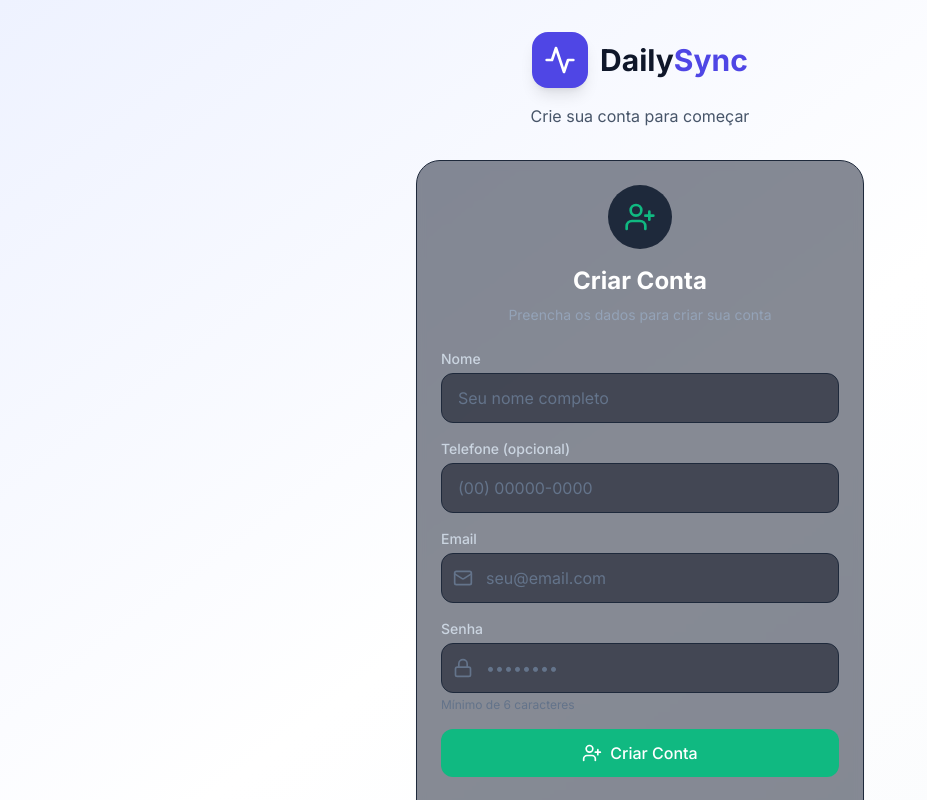
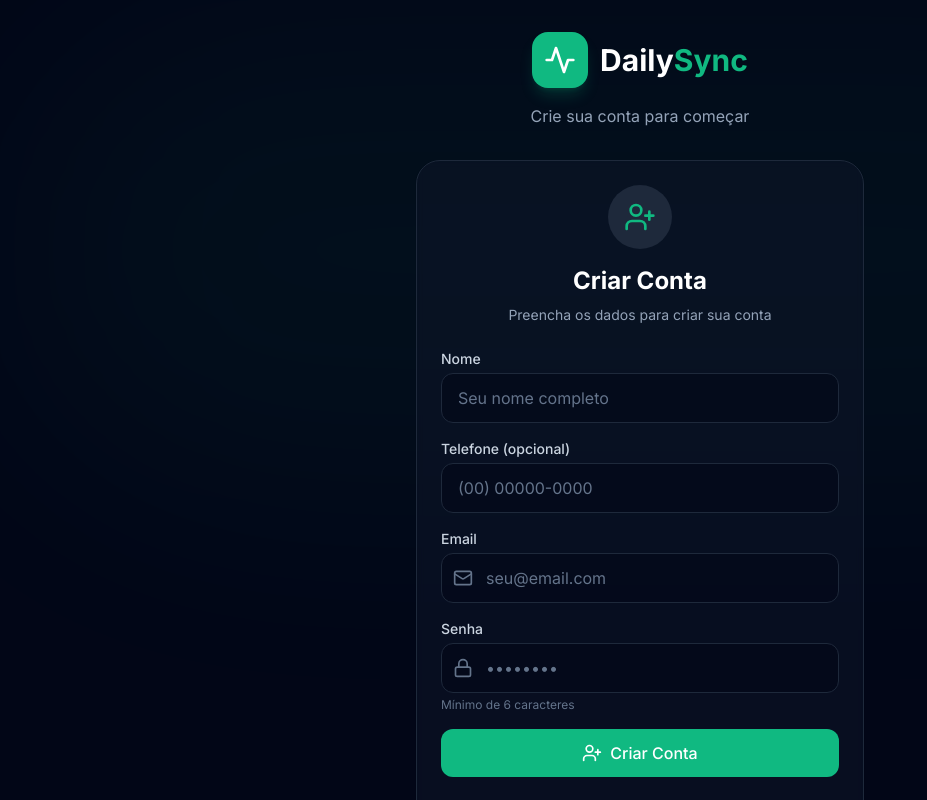
Before and after one commit to andredfaria/daily, a Next.js app: page /register in a window 1280 px wide. Shown: the top 800 px of the page, without its empty margins (0-927 px from the left). Built offline with nearby package versions, Linux system fonts and the light colour scheme; no server answers.

Commit message:
dark mode

```diff
--- a/app/create/page.tsx
+++ b/app/create/page.tsx
@@ -3,13 +3,13 @@ import UserForm from '@/components/UserForm'
 
 export default function CreatePage() {
   return (
-    <>
+    <div className="min-h-screen bg-slate-950">
       <Navbar title="Criar Novo Usuário" showBack />
-      <main className="max-w-2xl mx-auto px-4 sm:px-6 lg:px-8 py-8">
+      <main className="max-w-2xl mx-auto px-4 sm:px-6 lg:px-8 py-8 pt-24">
         <div className="fade-in">
           <UserForm />
         </div>
       </main>
-    </>
+    </div>
   )
 }
--- a/app/dashboard/page.tsx
+++ b/app/dashboard/page.tsx
@@ -10,9 +10,9 @@ export default async function DashboardPage({ searchParams }: PageProps) {
   const userId = params.id
 
   return (
-    <div className="min-h-screen bg-white dark:bg-zinc-950 text-zinc-900 dark:text-zinc-50 transition-colors duration-300">
+    <div className="min-h-screen bg-slate-950">
       <Navbar title="Dashboard" />
-      <main className="max-w-5xl mx-auto px-4 sm:px-6 lg:px-8 py-8">
+      <main className="max-w-5xl mx-auto px-4 sm:px-6 lg:px-8 py-8 pt-24">
         <DashboardContent userId={userId} />
       </main>
     </div>
--- a/app/edit/page.tsx
+++ b/app/edit/page.tsx
@@ -81,50 +81,50 @@ function EditPageContent() {
 
   if (loading) {
     return (
-      <>
+      <div className="min-h-screen bg-slate-950">
         <Navbar title="Editar Usuário" showBack />
-        <main className="max-w-2xl mx-auto px-4 sm:px-6 lg:px-8 py-8">
+        <main className="max-w-2xl mx-auto px-4 sm:px-6 lg:px-8 py-8 pt-24">
           <LoadingSpinner message="Carregando usuário..." />
         </main>
-      </>
+      </div>
     )
   }
 
   if (error || !user || !authorized) {
     return (
-      <>
+      <div className="min-h-screen bg-slate-950">
         <Navbar title="Editar Usuário" showBack />
-        <main className="max-w-2xl mx-auto px-4 sm:px-6 lg:px-8 py-8">
+        <main className="max-w-2xl mx-auto px-4 sm:px-6 lg:px-8 py-8 pt-24">
           <ErrorMessage
             message={error || 'Usuário não encontrado ou acesso negado'}
             showCreateButton={false}
           />
         </main>
-      </>
+      </div>
     )
   }
 
   return (
-    <>
+    <div className="min-h-screen bg-slate-950">
       <Navbar title="Editar Usuário" showBack />
-      <main className="max-w-2xl mx-auto px-4 sm:px-6 lg:px-8 py-8">
+      <main className="max-w-2xl mx-auto px-4 sm:px-6 lg:px-8 py-8 pt-24">
         <div className="fade-in">
           <UserForm user={user} showAdminFields={isAdmin()} />
         </div>
       </main>
-    </>
+    </div>
   )
 }
 
 export default function EditPage() {
   return (
     <Suspense fallback={
-      <>
+      <div className="min-h-screen bg-slate-950">
         <Navbar title="Editar Usuário" showBack />
-        <main className="max-w-2xl mx-auto px-4 sm:px-6 lg:px-8 py-8">
+        <main className="max-w-2xl mx-auto px-4 sm:px-6 lg:px-8 py-8 pt-24">
           <LoadingSpinner message="Carregando..." />
         </main>
-      </>
+      </div>
     }>
       <EditPageContent />
     </Suspense>
--- a/app/layout.tsx
+++ b/app/layout.tsx
@@ -25,7 +25,7 @@ export default function RootLayout({
 }) {
   return (
     <html lang="pt-BR">
-      <body className={`${inter.className} bg-slate-50 text-slate-800 min-h-screen`}>
+      <body className={`${inter.className} bg-slate-950 text-slate-50 min-h-screen`}>
         <ErrorBoundary>
           <AuthProvider>
             {children}
--- a/app/register/page.tsx
+++ b/app/register/page.tsx
@@ -3,18 +3,21 @@ import { Activity } from 'lucide-react'
 
 export default function RegisterPage() {
   return (
-    <div className="min-h-screen bg-gradient-to-br from-indigo-50 via-white to-slate-50 flex flex-col items-center justify-center px-4 py-8">
+    <div className="min-h-screen bg-slate-950 flex flex-col items-center justify-center px-4 py-8 relative overflow-hidden">
+      {/* Background Decor */}
+      <div className="absolute top-0 left-1/2 -translate-x-1/2 w-full h-[500px] bg-emerald-500/10 blur-[120px] rounded-full opacity-50 pointer-events-none" />
+
       {/* Logo/Header */}
-      <div className="mb-8 text-center">
+      <div className="mb-8 text-center relative z-10">
         <div className="flex items-center justify-center gap-3 mb-4">
-          <div className="bg-indigo-600 p-3 rounded-xl shadow-lg">
+          <div className="bg-emerald-500 p-3 rounded-xl shadow-lg shadow-emerald-500/20">
             <Activity className="text-white w-8 h-8" />
           </div>
-          <h1 className="text-3xl font-bold text-slate-900">
-            Daily<span className="text-indigo-600">Sync</span>
+          <h1 className="text-3xl font-bold text-white">
+            Daily<span className="text-emerald-500">Sync</span>
           </h1>
         </div>
-        <p className="text-slate-600">Crie sua conta para começar</p>
+        <p className="text-slate-400">Crie sua conta para começar</p>
       </div>
 
       {/* Register Form */}
--- a/app/users/page.tsx
+++ b/app/users/page.tsx
@@ -3,13 +3,13 @@ import LeadManagement from '@/components/LeadManagement'
 
 export default function UsersPage() {
   return (
-    <>
+    <div className="min-h-screen bg-slate-950">
       <Navbar title="Gestão de Usuários" showBack />
-      <main className="max-w-[1600px] mx-auto px-4 sm:px-6 lg:px-8 py-8">
+      <main className="max-w-[1600px] mx-auto px-4 sm:px-6 lg:px-8 py-8 pt-24">
         <div className="fade-in">
           <LeadManagement />
         </div>
       </main>
-    </>
+    </div>
   )
 }
```
